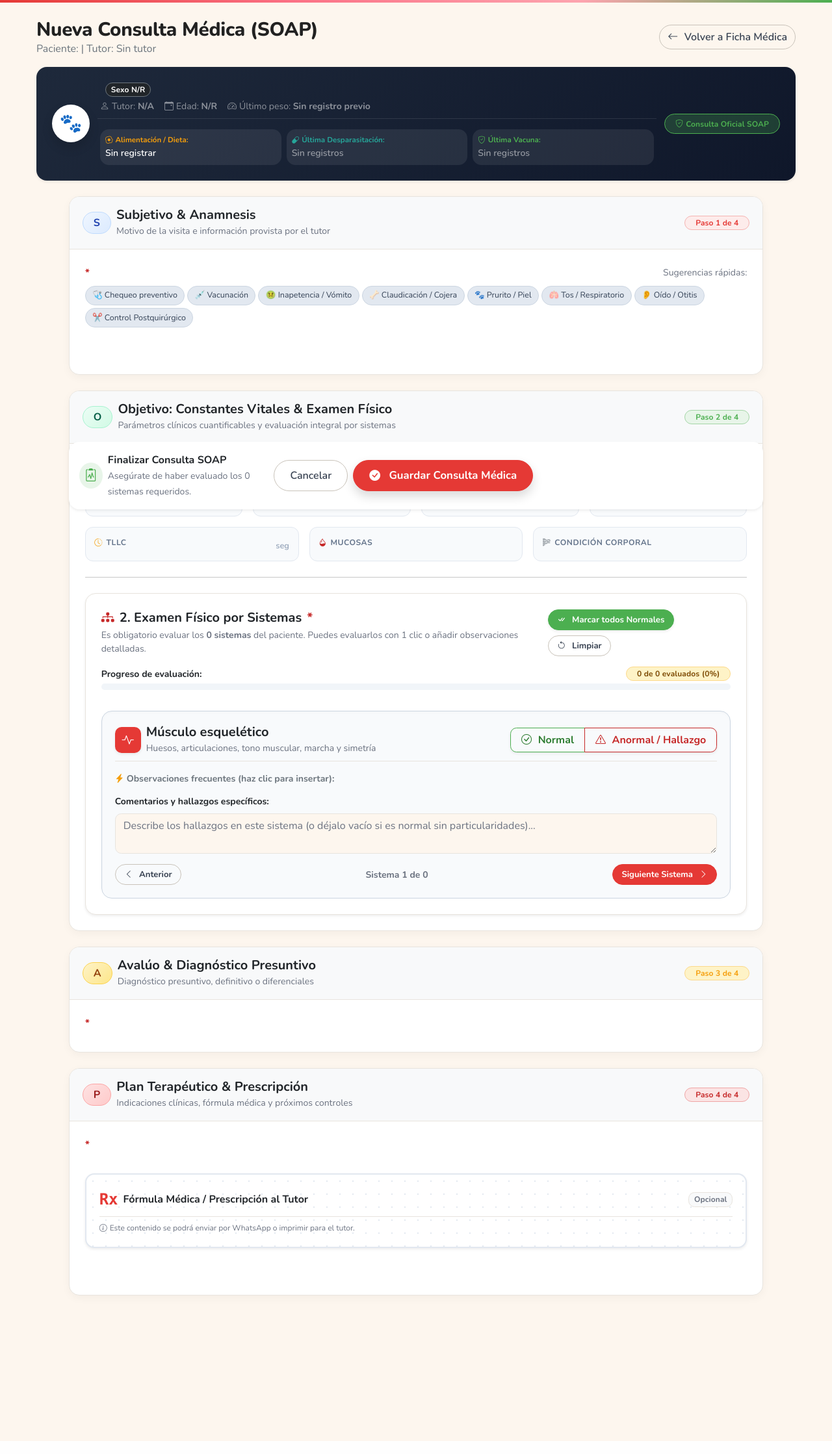
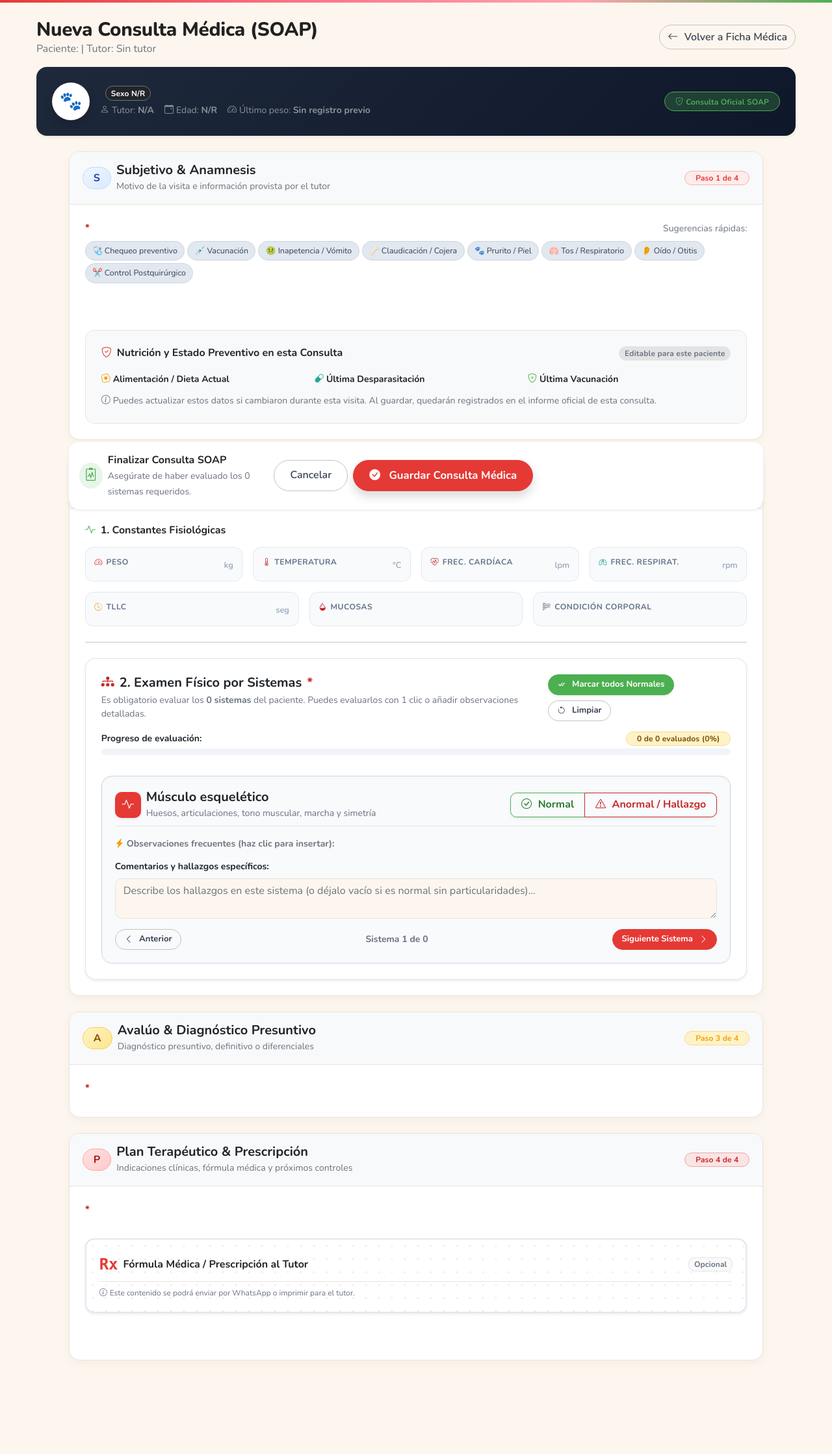
Before and after one commit to RAMAR2311/sandia, a Python web app: template templates/historias/form_consulta.html in a window 1280 px wide. Shown: the top 2238 px of the page at 65% size. Run offline with Jinja, Linux system fonts and the light colour scheme; the template is opened without the code that fills it, so the values that code supplies are empty; some libraries are stand-ins or nearby versions.

Commit message:
feat(consultas): integrar campos editables de alimentacion, ultima desparasitacion y vacuna dentro de la seccion SOAP S

```diff
--- a/forms.py
+++ b/forms.py
@@ -523,6 +523,9 @@ class VincularVentaSpaForm(FlaskForm):
 class ConsultaMedicaForm(FlaskForm):
     motivo_consulta = StringField("Motivo de consulta", validators=[DataRequired("El motivo de consulta es obligatorio."), Length(max=255)])
     anamnesis = TextAreaField("Anamnesis / Historia previa (Subjetivo - S)", validators=[Optional(), Length(max=2000)])
+    alimentacion = StringField("Alimentación / Dieta actual", validators=[Optional(), Length(max=255)])
+    desparasitacion_ultima = StringField("Última desparasitación", validators=[Optional(), Length(max=255)])
+    vacunacion_ultima = StringField("Última vacunación", validators=[Optional(), Length(max=255)])
 
     # Constantes vitales / Examen físico
     peso_kg = DecimalField("Peso actual (kg)", places=2, validators=[Optional(), NumberRange(min=Decimal("0.01"), max=Decimal("300.00"))])
--- a/models.py
+++ b/models.py
@@ -1324,6 +1324,9 @@ class ConsultaMedica(BaseModel):
     # SOAP
     motivo_consulta = db.Column(db.String(255), nullable=False)
     anamnesis = db.Column(db.Text)  # Subjetivo (S)
+    alimentacion = db.Column(db.String(255))  # Dieta reportada en esta consulta
+    desparasitacion_ultima = db.Column(db.String(255))  # Estatus / fecha desparasitación
+    vacunacion_ultima = db.Column(db.String(255))  # Estatus / fecha vacunación
 
     # Examen físico / Constantes vitales (Objetivo - O)
     peso_kg = db.Column(db.Numeric(6, 2))
--- a/templates/historias/form_consulta.html
+++ b/templates/historias/form_consulta.html
@@ -29,82 +29,11 @@
           {% if mascota.raza %}<span class="badge bg-secondary rounded-pill">{{ mascota.raza.nombre }}</span>{% endif %}
           <span class="badge bg-dark border border-secondary rounded-pill text-capitalize">{{ mascota.sexo or 'Sexo N/R' }}</span>
         </div>
-        <div class="small text-white-50 d-flex flex-wrap gap-3 mb-2">
+        <div class="small text-white-50 d-flex flex-wrap gap-3">
           <span><i class="bi bi-person me-1"></i>Tutor: <strong>{{ mascota.tutor.nombre_completo if mascota.tutor else 'N/A' }}</strong></span>
           {% if mascota.tutor and mascota.tutor.telefono %}<span><i class="bi bi-telephone me-1"></i>{{ mascota.tutor.telefono }}</span>{% endif %}
           <span><i class="bi bi-calendar-event me-1"></i>Edad: <strong>{{ mascota.edad_formateada if mascota.edad_formateada else (mascota.edad or 'N/R') }}</strong></span>
           <span><i class="bi bi-speedometer2 me-1"></i>Último peso: <strong>{{ (mascota.peso_actual.peso_kg ~ ' kg') if mascota.peso_actual else 'Sin registro previo' }}</strong></span>
-        </div>
-
-        <!-- 3 Indicadores Clínicos Clave: Alimentación, Última Desparasitación, Última Vacunación -->
-        <div class="row g-2 pt-2 border-top border-white border-opacity-10 mt-1">
-          <!-- 1. Alimentación -->
-          <div class="col-12 col-md-4">
-            <div class="p-2 rounded-3" style="background: rgba(255,255,255,0.08);">
-              <div class="text-warning small fw-bold mb-0.5" style="font-size: 0.72rem;">
-                <i class="bi bi-egg-fried me-1"></i>Alimentación / Dieta:
-              </div>
-              <div class="text-white small fw-semibold text-truncate" title="{{ mascota.alimentacion or 'Sin registrar' }}">
-                {{ mascota.alimentacion or 'Sin registrar' }}
-              </div>
-            </div>
-          </div>
-
-          <!-- 2. Última Desparasitación -->
-          <div class="col-12 col-md-4">
-            <div class="p-2 rounded-3" style="background: rgba(255,255,255,0.08);">
-              <div class="d-flex align-items-center justify-content-between mb-0.5">
-                <span class="text-info small fw-bold" style="font-size: 0.72rem;">
-                  <i class="bi bi-capsule me-1"></i>Última Desparasitación:
-                </span>
-                {% if mascota.desparasitaciones %}
-                  {% set ult_d = mascota.desparasitaciones[0] %}
-                  {% if ult_d.estado_vencimiento == 'al_dia' %}
-                    <span class="badge bg-success-subtle text-success border border-success-subtle rounded-pill px-1.5 py-0" style="font-size: 0.65rem;">Al día</span>
-                  {% elif ult_d.estado_vencimiento == 'proxima_vencer' %}
-                    <span class="badge bg-warning-subtle text-warning-emphasis border border-warning-subtle rounded-pill px-1.5 py-0" style="font-size: 0.65rem;">Próxima</span>
-                  {% else %}
-                    <span class="badge bg-danger-subtle text-danger border border-danger-subtle rounded-pill px-1.5 py-0" style="font-size: 0.65rem;">Vencida</span>
-                  {% endif %}
-                {% endif %}
-              </div>
-              <div class="text-white small fw-semibold text-truncate" title="{% if mascota.desparasitaciones %}{{ mascota.desparasitaciones[0].producto }} ({{ mascota.desparasitaciones[0].fecha_aplicacion|fecha }}){% else %}Sin registrar{% endif %}">
-                {% if mascota.desparasitaciones %}
-                  {{ mascota.desparasitaciones[0].producto }} <span class="text-white-50">({{ mascota.desparasitaciones[0].fecha_aplicacion|fecha }})</span>
-                {% else %}
-                  <span class="text-white-50">Sin registros</span>
-                {% endif %}
-              </div>
-            </div>
-          </div>
-
-          <!-- 3. Última Vacuna -->
-          <div class="col-12 col-md-4">
-            <div class="p-2 rounded-3" style="background: rgba(255,255,255,0.08);">
-              <div class="d-flex align-items-center justify-content-between mb-0.5">
-                <span class="text-success small fw-bold" style="font-size: 0.72rem;">
-                  <i class="bi bi-shield-check me-1"></i>Última Vacuna:
-                </span>
-                {% if mascota.vacunas %}
-                  {% set ult_v = mascota.vacunas[0] %}
-                  {% if ult_v.estado_vencimiento == 'al_dia' %}
-                    <span class="badge bg-success-subtle text-success border border-success-subtle rounded-pill px-1.5 py-0" style="font-size: 0.65rem;">Al día</span>
-                  {% elif ult_v.estado_vencimiento == 'proxima_vencer' %}
-                    <span class="badge bg-warning-subtle text-warning-emphasis border border-warning-subtle rounded-pill px-1.5 py-0" style="font-size: 0.65rem;">Próxima</span>
-                  {% else %}
-                    <span class="badge bg-danger-subtle text-danger border border-danger-subtle rounded-pill px-1.5 py-0" style="font-size: 0.65rem;">Vencida</span>
-                  {% endif %}
-                {% endif %}
-              </div>
-              <div class="text-white small fw-semibold text-truncate" title="{% if mascota.vacunas %}{{ mascota.vacunas[0].nombre_vacuna }} ({{ mascota.vacunas[0].fecha_aplicacion|fecha }}){% else %}Sin registrar{% endif %}">
-                {% if mascota.vacunas %}
-                  {{ mascota.vacunas[0].nombre_vacuna }} <span class="text-white-50">({{ mascota.vacunas[0].fecha_aplicacion|fecha }})</span>
-                {% else %}
-                  <span class="text-white-50">Sin registros</span>
-                {% endif %}
-              </div>
-            </div>
-          </div>
         </div>
       </div>
       <div class="col-auto text-end d-none d-md-block">
@@ -159,9 +88,49 @@
           </div>
 
           <!-- Anamnesis -->
-          <div>
+          <div class="mb-4">
             <label for="anamnesis" class="form-label fw-bold">{{ form.anamnesis.label.text }}</label>
-            {{ form.anamnesis(class="form-control", rows="3", placeholder="Tiempo de evolución de los síntomas, dieta actual, ambiente, tratamientos previos administrados por el tutor, etc.") }}
+            {{ form.anamnesis(class="form-control", rows="3", placeholder="Tiempo de evolución de los síntomas, ambiente, tratamientos previos administrados por el tutor, etc.") }}
+          </div>
+
+          <!-- Nutrición y Estado Preventivo Reportado en esta Consulta -->
+          <div class="p-3 p-md-4 rounded-3 border bg-light">
+            <div class="d-flex align-items-center justify-content-between mb-3">
+              <h6 class="fw-bold text-dark mb-0 d-flex align-items-center gap-2">
+                <i class="bi bi-shield-check text-primary"></i>
+                <span>Nutrición y Estado Preventivo en esta Consulta</span>
+              </h6>
+              <span class="badge bg-secondary-subtle text-secondary border px-2.5 py-1 rounded-pill small">Editable para este paciente</span>
+            </div>
+
+            <div class="row g-3">
+              <!-- Alimentación -->
+              <div class="col-12 col-md-4">
+                <label for="alimentacion" class="form-label fw-bold small text-dark mb-1">
+                  <i class="bi bi-egg-fried text-warning me-1"></i>Alimentación / Dieta Actual
+                </label>
+                {{ form.alimentacion(class="form-control bg-white shadow-xs", placeholder="Ej: Royal Canin Mini 150g/día, BARF...") }}
+              </div>
+
+              <!-- Última Desparasitación -->
+              <div class="col-12 col-md-4">
+                <label for="desparasitacion_ultima" class="form-label fw-bold small text-dark mb-1">
+                  <i class="bi bi-capsule text-info me-1"></i>Última Desparasitación
+                </label>
+                {{ form.desparasitacion_ultima(class="form-control bg-white shadow-xs", placeholder="Ej: Nexgard Spectra - 15/08/2026...") }}
+              </div>
+
+              <!-- Última Vacunación -->
+              <div class="col-12 col-md-4">
+                <label for="vacunacion_ultima" class="form-label fw-bold small text-dark mb-1">
+                  <i class="bi bi-shield-plus text-success me-1"></i>Última Vacunación
+                </label>
+                {{ form.vacunacion_ultima(class="form-control bg-white shadow-xs", placeholder="Ej: Séxtuple + Rabia - 10/05/2026...") }}
+              </div>
+            </div>
+            <div class="form-text small text-muted mt-2">
+              <i class="bi bi-info-circle me-1"></i>Puedes actualizar estos datos si cambiaron durante esta visita. Al guardar, quedarán registrados en el informe oficial de esta consulta.
+            </div>
           </div>
         </div>
       </div>
```
Also changed, not shown: migrations/versions/b2c3d4e5f6a7_consulta_preventivo_alimentacion.py (added, +30 -0 lines), routes/historias.py (+18 -0 lines), templates/historias/consulta_detalle.html (+26 -1 lines).
